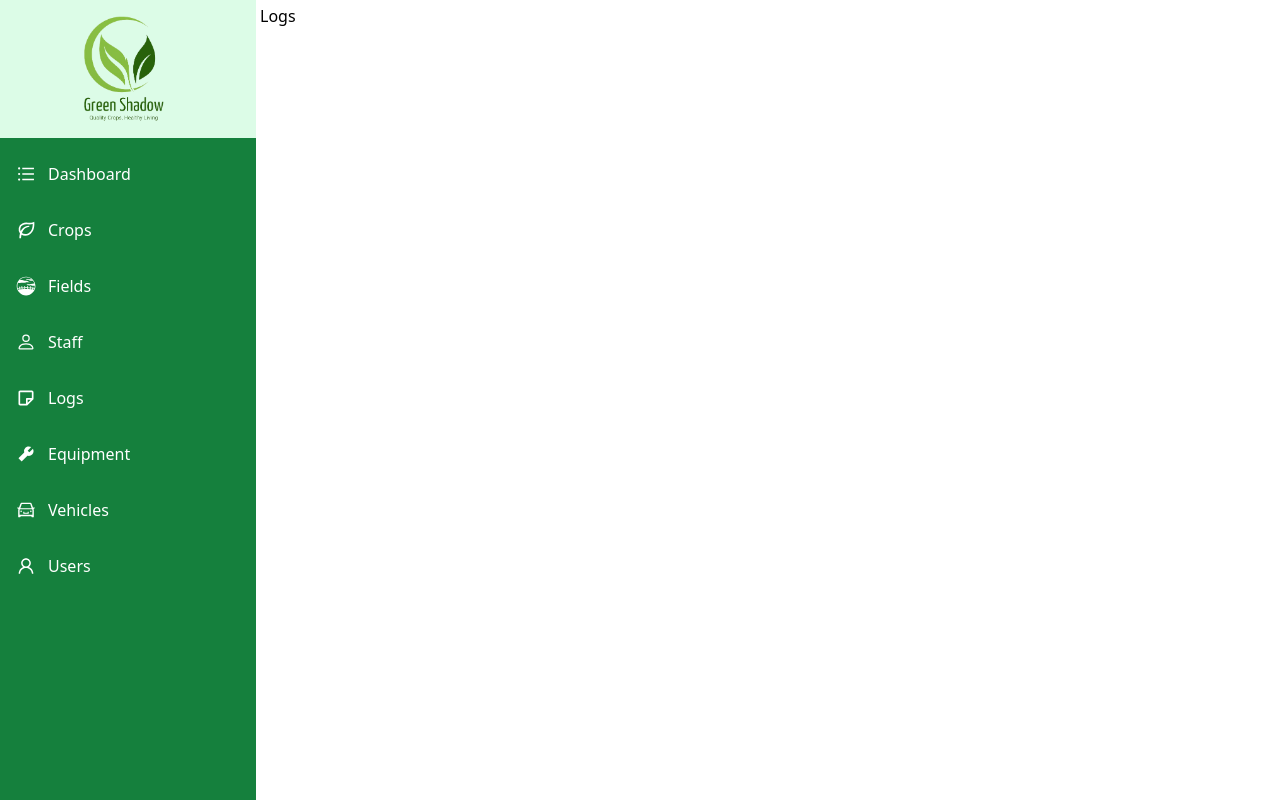
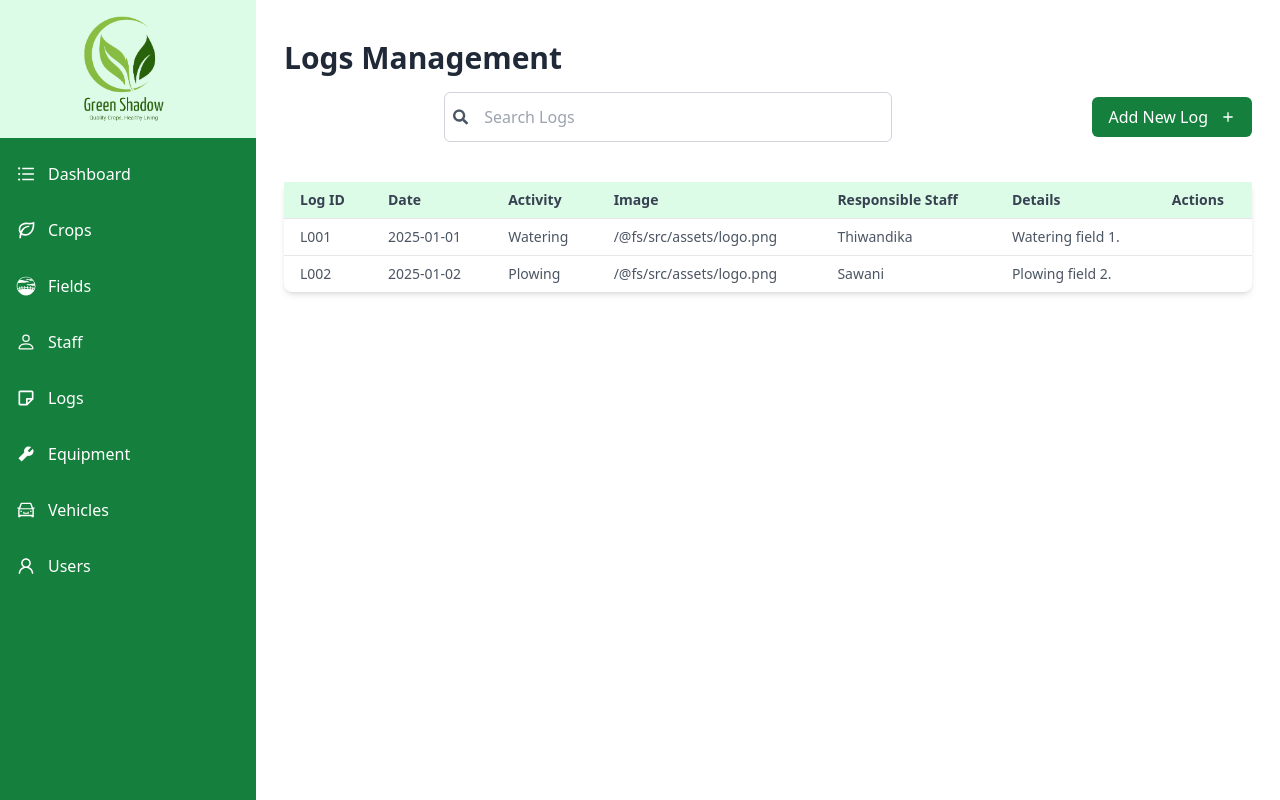
Before and after one commit to sawaniThiwandika/green-shadow-frontend-with-react, a React (Vite) app: page /mainPage/logsPage in a window 1280 px wide. Built offline with nearby package versions, Linux system fonts and the light colour scheme.

Commit message:
create log page with table and modal for add new log

```diff
--- a/src/pages/LogsPage.tsx
+++ b/src/pages/LogsPage.tsx
@@ -1,8 +1,174 @@
+import React, {useState} from 'react';
+import {FaSearch} from 'react-icons/fa';
+import {BiPlus} from 'react-icons/bi';
+import {ModalComponent} from "../components/ModalComponent.tsx";
+import {TableComponent} from "../components/TableComponent.tsx";
+import logo from '../assets/logo.png';
+
 export function LogsPage() {
+    const [isModalOpen, setIsModalOpen] = useState(false);
+    const logs = [
+        {
+            logId: 'L001',
+            date: '2025-01-01',
+            activity: 'Watering',
+            image: logo,
+            responsibleStaff: 'Thiwandika',
+            details: 'Watering field 1.',
+        },
+        {
+            logId: 'L002',
+            date: '2025-01-02',
+            activity: 'Plowing',
+            image: logo,
+            responsibleStaff: 'Sawani',
+            details: 'Plowing field 2.',
+        },
+    ];
+
+    const columns = [
+        {
+            title: 'Log ID',
+            dataIndex: 'logId',
+            key: 'logId',
+        },
+        {
+            title: 'Date',
+            dataIndex: 'date',
+            key: 'date',
+        },
+        {
+            title: 'Activity',
+            dataIndex: 'activity',
+            key: 'activity',
+        },
+        {
+            title: 'Image',
+            dataIndex: 'image',
+            key: 'image',
+
+            image: <img src={logo} alt="log image" style={{width: '50px', height: '50px'}}/>
+
+        },
+        {
+            title: 'Responsible Staff',
+            dataIndex: 'responsibleStaff',
+            key: 'responsibleStaff',
+        },
+        {
+            title: 'Details',
+            dataIndex: 'details',
+            key: 'details',
+        },
+        {
+            title: 'Actions',
+            key: 'actions',
+
+        },
+    ];
+
+    const handleAddButton = () => {
+        setIsModalOpen(true);
+    };
+
 
     return (
-        <>
-            <button>Logs</button>
-        </>
-    )
+        <div className="container mx-auto p-6">
+            <div className="flex flex-col sm:flex-row justify-between items-center mb-4">
+                <h1 className="text-3xl font-bold text-gray-800 mt-3">Logs Management</h1>
+            </div>
+
+            <div className="flex flex-col sm:flex-row items-center justify-between mb-4">
+                <div className="flex-grow flex justify-center mb-4 sm:mb-0">
+                    <div className="flex items-center border border-gray-300 rounded-md p-2 w-full max-w-md">
+                        <FaSearch className="text-gray-600 mr-2"/>
+                        <input
+                            type="text"
+                            placeholder="Search Logs"
+                            className="outline-none px-2 py-1 w-full"
+                        />
+                    </div>
+                </div>
+
+                <div className="ml-4 sm:ml-10">
+                    <button onClick={handleAddButton}
+                            type="button"
+                            className="flex items-center text-white bg-green-700 rounded-md px-4 py-2 hover:border-green-950 hover:bg-white hover:text-black">
+                        Add New Log
+                        <BiPlus className="ml-3"/>
+                    </button>
+                </div>
+            </div>
+
+            <TableComponent dataSource={logs} columns={columns}/>
+
+            <ModalComponent
+                title="Add New Log"
+                isOpen={isModalOpen}
+                onClose={() => setIsModalOpen(false)}
+            >
+                <form>
+                    <div className="mb-4">
+                        <label className="block text-gray-700 mb-1">Log ID</label>
+                        <input
+                            type="text"
+                            name="logId"
+                            className="w-full border border-gray-300 rounded-md px-2 py-1"
+                            required
+                        />
+                    </div>
+                    <div className="mb-4">
+                        <label className="block text-gray-700 mb-1">Date</label>
+                        <input
+                            type="date"
+                            name="date"
+                            className="w-full border border-gray-300 rounded-md px-2 py-1"
+                            required
+                        />
+                    </div>
+                    <div className="mb-4">
+                        <label className="block text-gray-700 mb-1">Activity</label>
+                        <input
+                            type="text"
+                            name="activity"
+                            className="w-full border border-gray-300 rounded-md px-2 py-1"
+                            required
+                        />
+                    </div>
+                    <div className="mb-4">
+                        <label className="block text-gray-700 mb-1">Responsible Staff</label>
+                        <input
+                            type="text"
+                            name="responsibleStaff"
+                            className="w-full border border-gray-300 rounded-md px-2 py-1"
+                            required
+                        />
+                    </div>
+                    <div className="mb-4">
+                        <label className="block text-gray-700 mb-1">Details</label>
+                        <textarea
+                            name="details"
+                            className="w-full border border-gray-300 rounded-md px-2 py-1"
+                            rows="3"
+                            required
+                        />
+                    </div>
+                    <div className="mb-4">
+                        <label className="block text-gray-700 mb-1">Observed Image (optional)</label>
+                        <input
+                            type="file"
+                            name="image"
+                            className="w-full border border-gray-300 rounded-md px-2 py-1"
+                            accept="image/*"
+                        />
+                    </div>
+                    <button
+                        type="submit"
+                        className="btn btn-success w-100 bg-green-600 text-white rounded-md py-2">
+                        Add Log
+                    </button>
+                </form>
+            </ModalComponent>
+        </div>
+    );
 }
```
